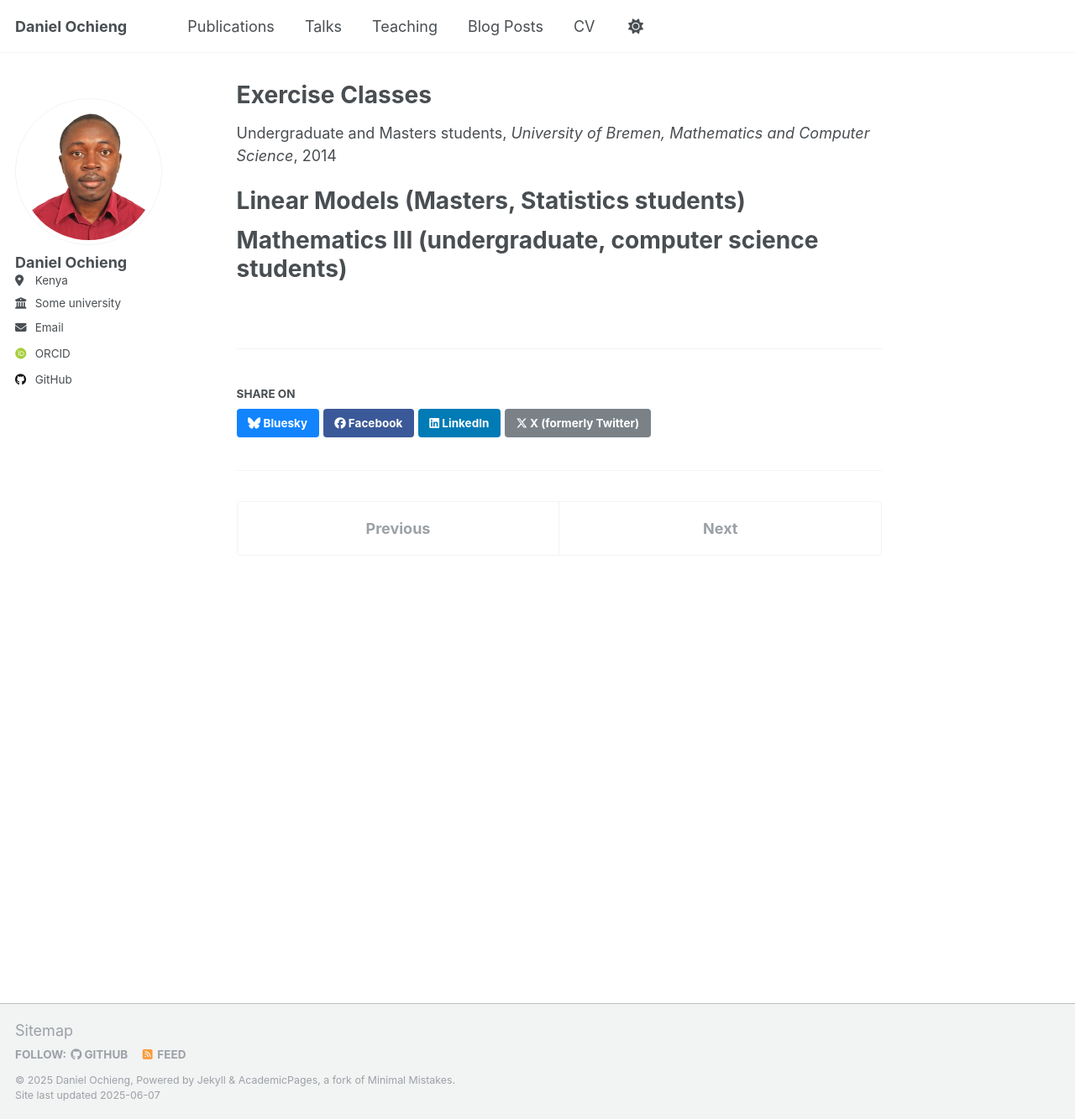
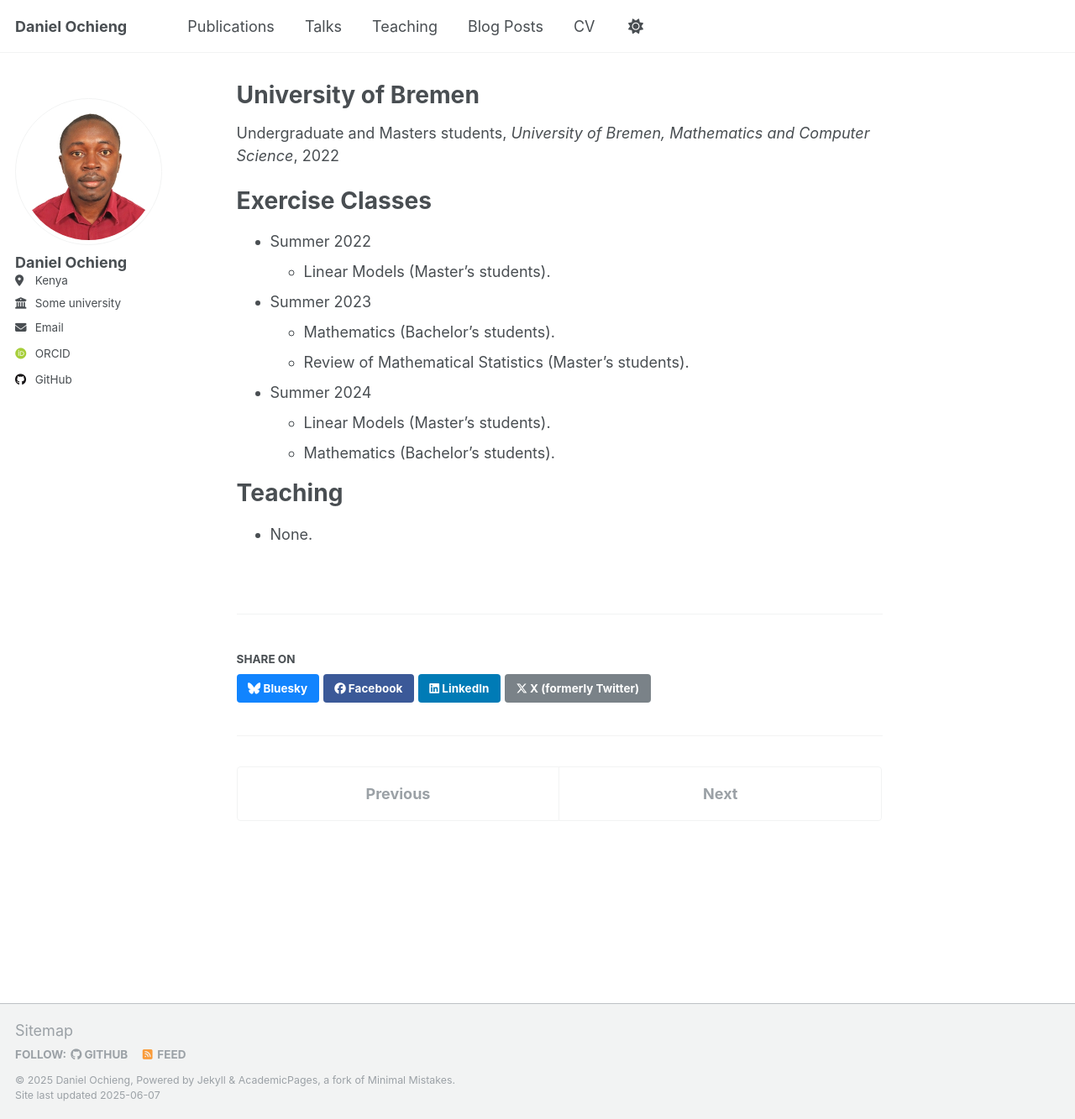
Before and after one commit to Daniel-Ochieng/Daniel-Ochieng.github.io, a Jekyll site: the page built from _teaching/2015-spring-teaching-2.md, in a window 1280 px wide and 1333 px high. Shown: the whole window at 84% size. Built offline with Jekyll 4.4.1, drawn with Linux system fonts in a browser that asks for light colours; some web fonts are replaced.

Commit message:
Update 2015-spring-teaching-2.md

```diff
--- a/_teaching/2015-spring-teaching-2.md
+++ b/_teaching/2015-spring-teaching-2.md
@@ -1,15 +1,26 @@
 ---
-title: "Exercise Classes"
+title: "University of Bremen"
 collection: teaching
 type: "Undergraduate and Masters students"
 permalink: /teaching/2015-spring-teaching-2
 venue: "University of Bremen, Mathematics and Computer Science"
-date: 2014-01-01
+date: 2022-10-01
 location: "Bremen, Germany"
 ---
 
-Linear Models (Masters, Statistics students)
+Exercise Classes
 ======
+* Summer 2022
+  * Linear Models (Master's students).
 
-Mathematics III (undergraduate, computer science students)
+* Summer 2023
+  * Mathematics (Bachelor's students).
+  * Review of Mathematical Statistics (Master's students).
+
+* Summer 2024
+  * Linear Models (Master's students).
+  * Mathematics (Bachelor's students).
+
+Teaching
 ======
+* None.
```
